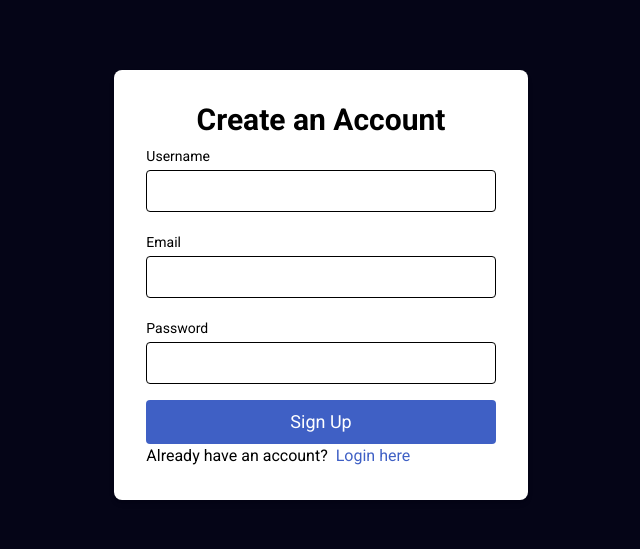
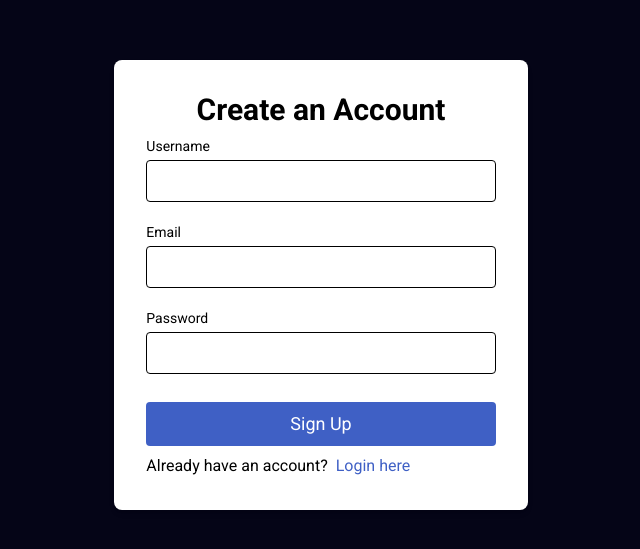
Before and after one commit to Steevel/Todo-List, a React (Create React App) app in the folder frontend/: page /register in a window 1280 px wide. Shown: the part 115-664 px from the top of the page, without its empty margins (319-959 px from the left). Built offline with nearby package versions, Linux system fonts and the light colour scheme.

Commit message:
reaplaced logout button with icon

```diff
--- a/frontend/src/Pages/SignUpPage.jsx
+++ b/frontend/src/Pages/SignUpPage.jsx
@@ -109,7 +109,7 @@ const SignUpPage = () => {
                     <button
                         type="submit"
                         id="signupBtn"
-                        className="bg-primary text-white bg-brown border-0 py-2 px-6 focus:outline-none hover:bg-brown rounded text-lg"
+                        className="bg-primary text-white bg-brown border-0 mt-3 mb-2 py-2 px-6 focus:outline-none hover:bg-brown rounded text-lg"
                         onClick={handleSignUp}
                     >
                         Sign Up
--- a/frontend/src/components/Search.jsx
+++ b/frontend/src/components/Search.jsx
@@ -1,5 +1,6 @@
 import React, { useContext, useState } from "react";
 import SearchIcon from "../assets/searchstatus.svg";
+import LogoutIcon from "../assets/power.svg";
 import { TodoContext } from "../context/TodoContext";
 import { AuthContext } from "../context/AuthContext";
 import { useNavigate } from "react-router-dom";
@@ -34,12 +35,12 @@ const Search = () => {
     };
 
     return (
-        <div className="flex flex-row justify-between">
+        <div className="flex flex-row justify-between items-center">
             <div className="w-2/5 ">
                 <label className="relative block">
                     {/* Search input*/}
                     <input
-                        className="placeholder:italic placeholder:grayshade placeholder:text-base block w-full bg-secondary rounded-full py-2 pl-9 pr-3 h-12 shadow-sm focus:outline-none focus:border-sky-500 focus:ring-grayshade focus:ring-1 sm:text-sm"
+                        className="placeholder:italic placeholder:grayshade placeholder:text-base block w-full bg-secondary rounded-full py-2 pl-4 pr-3 h-12 shadow-sm focus:outline-none focus:border-sky-500 focus:ring-grayshade focus:ring-1 sm:text-sm"
                         placeholder="Search Todo/Task..."
                         type="text"
                         name="search"
@@ -52,12 +53,13 @@ const Search = () => {
                     </span>
                 </label>
             </div>
-            <button
+            {/* <button
                 className="border-1 py-1 my-1 px-4 rounded-lg bg-btntextcolor text-white"
                 onClick={logoutUser}
             >
                 Log Out
-            </button>
+            </button> */}
+            <img className="bg-secondary hover:bg-[#FEE2E2] rounded-full w-9 h-9 p-1" src={LogoutIcon} alt="Search Icon" onClick={logoutUser} />
         </div>
     );
 };
```
Also changed, not shown: frontend/src/assets/power.svg (added).
